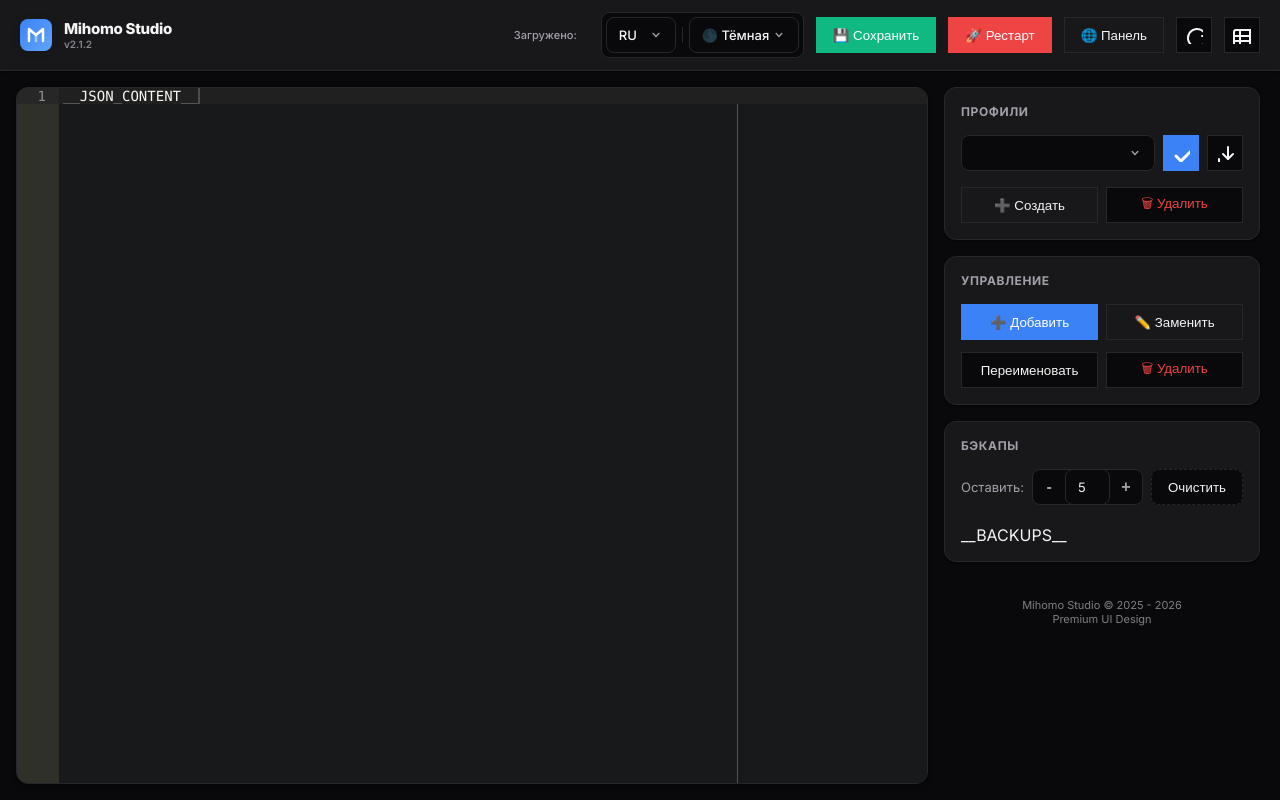
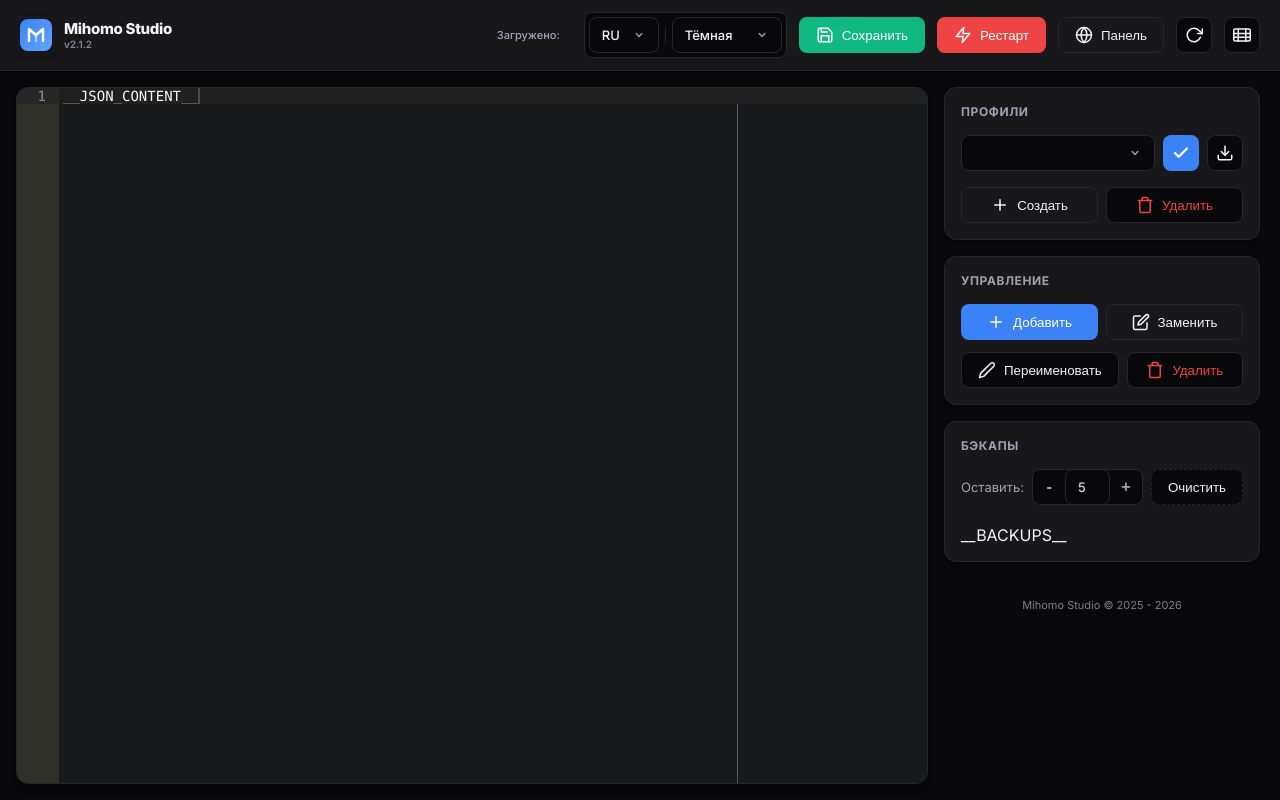
Before and after one commit to l-ptrol/mihomo_studio, a Python web app: template web/templates/index.html in a window 1280 px wide. Run offline with Jinja, Linux system fonts and the light colour scheme; the template is opened without the code that fills it, so the values that code supplies are empty; some libraries are stand-ins or nearby versions.

Commit message:
fix(ui): fix svg scaling by adding viewBox attribute

```diff
--- a/web/templates/index.html
+++ b/web/templates/index.html
@@ -136,7 +136,7 @@
 button {
     display: inline-flex; align-items: center; justify-content: center; gap: 8px;
     font-weight: 500; cursor: pointer; white-space: nowrap;
-    height: 36px; padding: 0 16px; border: 1px solid transparent;
+    height: 36px; padding: 0 16px; border: 1px solid transparent; border-radius: var(--radius-sm);
     transition: all 0.2s cubic-bezier(0.4, 0, 0.2, 1);
 }
 input, select, textarea {
@@ -316,23 +316,23 @@
             </div>
         </div>
 
-        <button onclick="save('save')" class="btn-success" data-i18n="save">
-            <svg class="ico"><path d="M19 21H5a2 2 0 0 1-2-2V5a2 2 0 0 1 2-2h11l5 5v11a2 2 0 0 1-2 2z"/><polyline points="17 21 17 13 7 13 7 21"/><polyline points="7 3 7 8 15 8"/></svg>
+        <button onclick="save('save')" class="btn-success" >
+            <svg class="ico" viewBox="0 0 24 24"><path d="M19 21H5a2 2 0 0 1-2-2V5a2 2 0 0 1 2-2h11l5 5v11a2 2 0 0 1-2 2z"/><polyline points="17 21 17 13 7 13 7 21"/><polyline points="7 3 7 8 15 8"/></svg>
             <span data-i18n="save">Сохранить</span>
         </button>
-        <button onclick="save('restart')" class="btn-danger" data-i18n="restart">
-            <svg class="ico"><path d="M13 2L3 14h9l-1 8 10-12h-9l1-8z"/></svg>
+        <button onclick="save('restart')" class="btn-danger" >
+            <svg class="ico" viewBox="0 0 24 24"><path d="M13 2L3 14h9l-1 8 10-12h-9l1-8z"/></svg>
             <span data-i18n="restart">Рестарт</span>
         </button>
-        <button onclick="openPanel()" class="btn-outline" title="Открыть встроенную панель Mihomo" data-i18n="panel">
-            <svg class="ico"><circle cx="12" cy="12" r="10"/><line x1="2" y1="12" x2="22" y2="12"/><path d="M12 2a15.3 15.3 0 0 1 4 10 15.3 15.3 0 0 1-4 10 15.3 15.3 0 0 1-4-10 15.3 15.3 0 0 1 4-10z"/></svg>
+        <button onclick="openPanel()" class="btn-outline" title="Открыть встроенную панель Mihomo" >
+            <svg class="ico" viewBox="0 0 24 24"><circle cx="12" cy="12" r="10"/><line x1="2" y1="12" x2="22" y2="12"/><path d="M12 2a15.3 15.3 0 0 1 4 10 15.3 15.3 0 0 1-4 10 15.3 15.3 0 0 1-4-10 15.3 15.3 0 0 1 4-10z"/></svg>
             <span data-i18n="panel">Панель</span>
         </button>
         <button onclick="updateStudio()" class="btn-ghost btn-icon" title="Проверить обновления">
-            <svg class="ico"><polyline points="23 4 23 10 17 10"/><path d="M20.49 15a9 9 0 1 1-2.12-9.36L23 10"/></svg>
+            <svg class="ico" viewBox="0 0 24 24"><polyline points="23 4 23 10 17 10"/><path d="M20.49 15a9 9 0 1 1-2.12-9.36L23 10"/></svg>
         </button>
         <button onclick="restartService()" class="btn-ghost btn-icon" title="Перезапустить сервис">
-            <svg class="ico"><rect x="1" y="4" width="22" height="16" rx="2" ry="2"/><line x1="1" y1="10" x2="23" y2="10"/><line x1="1" y1="15" x2="23" y2="15"/><line x1="7" y1="4" x2="7" y2="20"/><line x1="17" y1="4" x2="17" y2="20"/></svg>
+            <svg class="ico" viewBox="0 0 24 24"><rect x="1" y="4" width="22" height="16" rx="2" ry="2"/><line x1="1" y1="10" x2="23" y2="10"/><line x1="1" y1="15" x2="23" y2="15"/><line x1="7" y1="4" x2="7" y2="20"/><line x1="17" y1="4" x2="17" y2="20"/></svg>
         </button>
     </div>
 </header>
@@ -352,19 +352,19 @@
                     <div class="cs-options"></div>
                 </div>
                 <button onclick="switchProf()" class="btn-primary btn-icon" title="Выбрать">
-                    <svg class="ico" style="stroke-width: 3;"><polyline points="20 6 9 17 4 12"/></svg>
+                    <svg class="ico" viewBox="0 0 24 24" style="stroke-width: 3;"><polyline points="20 6 9 17 4 12"/></svg>
                 </button>
                 <button onclick="downloadProf()" class="btn-ghost btn-icon" title="Скачать">
-                    <svg class="ico"><path d="M21 15v4a2 2 0 0 1-2 2H5a2 2 0 0 1-2-2v-4"/><polyline points="7 10 12 15 17 10"/><line x1="12" y1="15" x2="12" y2="3"/></svg>
+                    <svg class="ico" viewBox="0 0 24 24"><path d="M21 15v4a2 2 0 0 1-2 2H5a2 2 0 0 1-2-2v-4"/><polyline points="7 10 12 15 17 10"/><line x1="12" y1="15" x2="12" y2="3"/></svg>
                 </button>
             </div>
             <div class="grid-2" style="margin-top:4px;">
-                 <button onclick="openAddProf()" class="btn-outline" data-i18n="create">
-                    <svg class="ico"><line x1="12" y1="5" x2="12" y2="19"/><line x1="5" y1="12" x2="19" y2="12"/></svg>
+                 <button onclick="openAddProf()" class="btn-outline" >
+                    <svg class="ico" viewBox="0 0 24 24"><line x1="12" y1="5" x2="12" y2="19"/><line x1="5" y1="12" x2="19" y2="12"/></svg>
                     <span data-i18n="create">Создать</span>
                  </button>
-                 <button onclick="delProf()" class="btn-ghost" style="color: var(--danger);" data-i18n="delete">
-                    <svg class="ico"><polyline points="3 6 5 6 21 6"/><path d="M19 6v14a2 2 0 0 1-2 2H7a2 2 0 0 1-2-2V6m3 0V4a2 2 0 0 1 2-2h4a2 2 0 0 1 2 2v2"/></svg>
+                 <button onclick="delProf()" class="btn-ghost" style="color: var(--danger);" >
+                    <svg class="ico" viewBox="0 0 24 24"><polyline points="3 6 5 6 21 6"/><path d="M19 6v14a2 2 0 0 1-2 2H7a2 2 0 0 1-2-2V6m3 0V4a2 2 0 0 1 2-2h4a2 2 0 0 1 2 2v2"/></svg>
                     <span data-i18n="delete">Удалить</span>
                  </button>
             </div>
@@ -373,22 +373,22 @@
         <div class="card">
             <h3 class="card-title"><span data-i18n="proxy_mgmt">Управление</span></h3>
             <div class="grid-2">
-                <button onclick="openAddProxyModal()" class="btn-primary" data-i18n="add">
-                    <svg class="ico"><line x1="12" y1="5" x2="12" y2="19"/><line x1="5" y1="12" x2="19" y2="12"/></svg>
+                <button onclick="openAddProxyModal()" class="btn-primary" >
+                    <svg class="ico" viewBox="0 0 24 24"><line x1="12" y1="5" x2="12" y2="19"/><line x1="5" y1="12" x2="19" y2="12"/></svg>
                     <span data-i18n="add">Добавить</span>
                 </button>
-                <button onclick="openEditProxyModal()" class="btn-outline" data-i18n="edit">
-                    <svg class="ico"><path d="M11 4H4a2 2 0 0 0-2 2v14a2 2 0 0 0 2 2h14a2 2 0 0 0 2-2v-7"/><path d="M18.5 2.5a2.121 2.121 0 1 1 3 3L12 15l-4 1 1-4 9.5-9.5z"/></svg>
+                <button onclick="openEditProxyModal()" class="btn-outline" >
+                    <svg class="ico" viewBox="0 0 24 24"><path d="M11 4H4a2 2 0 0 0-2 2v14a2 2 0 0 0 2 2h14a2 2 0 0 0 2-2v-7"/><path d="M18.5 2.5a2.121 2.121 0 1 1 3 3L12 15l-4 1 1-4 9.5-9.5z"/></svg>
                     <span data-i18n="edit">Заменить</span>
                 </button>
             </div>
             <div class="grid-2">
-                <button onclick="showRename()" class="btn-ghost" data-i18n="rename">
-                    <svg class="ico"><path d="M17 3a2.828 2.828 0 1 1 4 4L7.5 20.5 2 22l1.5-5.5L17 3z"/></svg>
+                <button onclick="showRename()" class="btn-ghost" >
+                    <svg class="ico" viewBox="0 0 24 24"><path d="M17 3a2.828 2.828 0 1 1 4 4L7.5 20.5 2 22l1.5-5.5L17 3z"/></svg>
                     <span data-i18n="rename">Переименовать</span>
                 </button>
-                <button onclick="showDel()" class="btn-ghost" style="color: var(--danger);" data-i18n="delete">
-                    <svg class="ico"><polyline points="3 6 5 6 21 6"/><path d="M19 6v14a2 2 0 0 1-2 2H7a2 2 0 0 1-2-2V6m3 0V4a2 2 0 0 1 2-2h4a2 2 0 0 1 2 2v2"/></svg>
+                <button onclick="showDel()" class="btn-ghost" style="color: var(--danger);" >
+                    <svg class="ico" viewBox="0 0 24 24"><polyline points="3 6 5 6 21 6"/><path d="M19 6v14a2 2 0 0 1-2 2H7a2 2 0 0 1-2-2V6m3 0V4a2 2 0 0 1 2-2h4a2 2 0 0 1 2 2v2"/></svg>
                     <span data-i18n="delete">Удалить</span>
                 </button>
             </div>
@@ -409,7 +409,7 @@
         </div>
 
         <div style="margin-top: 20px; text-align: center; font-size: 11px; opacity: 0.5;">
-            Mihomo Studio &copy; 2025 - 2026<br>Premium UI Design
+            Mihomo Studio &copy; 2025 - 2026
         </div>
     </div>
 </div>
@@ -462,8 +462,8 @@
     <input id="np-name" placeholder="my_config" style="margin-bottom:15px">
     <label style="font-size:13px; margin-bottom:6px; color:var(--txt-sec); display:block;" data-i18n="lbl_content">Содержимое:</label>
     <div style="display:flex; gap:5px; margin-bottom:10px">
-        <button onclick="document.getElementById('np-file').click()" class="btn-outline" style="flex:1" data-i18n="btn_load_file">
-            <svg class="ico"><path d="M13 2H6a2 2 0 0 0-2 2v16a2 2 0 0 0 2 2h12a2 2 0 0 0 2-2V9z"/><polyline points="13 2 13 9 20 9"/></svg>
+        <button onclick="document.getElementById('np-file').click()" class="btn-outline" style="flex:1" >
+            <svg class="ico" viewBox="0 0 24 24"><path d="M13 2H6a2 2 0 0 0-2 2v16a2 2 0 0 0 2 2h12a2 2 0 0 0 2-2V9z"/><polyline points="13 2 13 9 20 9"/></svg>
             <span data-i18n="btn_load_file">Загрузить файл</span>
         </button>
     </div>
@@ -479,7 +479,7 @@
     <div style="display:flex; justify-content:space-between; align-items:center; border-bottom:1px solid var(--bd-color); padding-bottom:15px; margin-bottom:20px;">
        <h3 id="proxyModalTitle" style="margin:0; padding:0; border:0;" data-i18n="modal_add_proxy">Добавить прокси</h3>
        <button onclick="closeM('addProxyModal')" class="btn-icon btn-ghost" style="border-radius: 50%;">
-          <svg class="ico"><line x1="18" y1="6" x2="6" y2="18"/><line x1="6" y1="6" x2="18" y2="18"/></svg>
+          <svg class="ico" viewBox="0 0 24 24"><line x1="18" y1="6" x2="6" y2="18"/><line x1="6" y1="6" x2="18" y2="18"/></svg>
        </button>
     </div>
 
@@ -491,7 +491,7 @@
             <div class="cs-options"></div>
         </div>
         <div style="font-size:12px; color:var(--warn); margin-top:8px; background:rgba(247, 185, 40, 0.1); padding:8px; border-radius:4px; display: flex; align-items: center; gap: 8px;" data-i18n="warn_edit">
-            <svg class="ico" style="width:14px; height:14px;"><path d="M10.29 3.86L1.82 18a2 2 0 0 0 1.71 3h16.94a2 2 0 0 0 1.71-3L13.71 3.86a2 2 0 0 0-3.42 0z"/><line x1="12" y1="9" x2="12" y2="13"/><line x1="12" y1="17" x2="12.01" y2="17"/></svg>
+            <svg class="ico" viewBox="0 0 24 24" style="width:14px; height:14px;"><path d="M10.29 3.86L1.82 18a2 2 0 0 0 1.71 3h16.94a2 2 0 0 0 1.71-3L13.71 3.86a2 2 0 0 0-3.42 0z"/><line x1="12" y1="9" x2="12" y2="13"/><line x1="12" y1="17" x2="12.01" y2="17"/></svg>
             <span data-i18n="warn_edit">Данные этого прокси будут полностью заменены новыми!</span>
         </div>
     </div>
@@ -523,8 +523,8 @@
         </div>
 
         <input type="file" id="wgFile" accept=".conf" style="display:none" onchange="loadWgFile(this)">
-        <button onclick="document.getElementById('wgFile').click()" class="btn-outline" style="width:100%; margin-bottom:15px;" data-i18n="btn_load_file">
-            <svg class="ico"><path d="M13 2H6a2 2 0 0 0-2 2v16a2 2 0 0 0 2 2h12a2 2 0 0 0 2-2V9z"/><polyline points="13 2 13 9 20 9"/></svg>
+        <button onclick="document.getElementById('wgFile').click()" class="btn-outline" style="width:100%; margin-bottom:15px;" >
+            <svg class="ico" viewBox="0 0 24 24"><path d="M13 2H6a2 2 0 0 0-2 2v16a2 2 0 0 0 2 2h12a2 2 0 0 0 2-2V9z"/><polyline points="13 2 13 9 20 9"/></svg>
             <span data-i18n="btn_load_file">Или загрузить .conf файл</span>
         </button>
         <button onclick="addWireguard()" class="btn-success" style="width:100%" data-i18n="btn_save">Сохранить</button>
@@ -630,36 +630,36 @@
 const TR = {
     ru: {
         title: "Mihomo Studio",
-        save: "💾 Сохранить",
-        restart: "🚀 Рестарт",
-        panel: "🌐 Панель",
-        update_btn: "🔄 Проверить обновления",
-        restart_service: "🔄 Рестарт",
+        save: "Сохранить",
+        restart: "Рестарт",
+        panel: "Панель",
+        update_btn: "Проверить обновления",
+        restart_service: "Рестарт",
         profiles: "Профили",
-        create: "➕ Создать",
-        delete: "🗑 Удалить",
-        select: "✔",
-        download: "💾",
+        create: "Создать",
+        delete: "Удалить",
+        select: "",
+        download: "",
         proxy_mgmt: "Управление",
-        add: "➕ Добавить",
-        edit: "✏️ Заменить",
+        add: "Добавить",
+        edit: "Заменить",
         rename: "Переименовать",
         backups: "Бэкапы",
         clean: "Очистить",
         keep: "Оставить:",
-        theme_dark: "🌑 Тёмная",
-        theme_light: "☀️ Светлая",
-        theme_midnight: "🌃 Полночь",
-        theme_cyber: "👾 Кибер",
-        toast_saved: "✅ Успешно сохранено",
-        toast_cleaned: "🧹 Очищено",
-        toast_deleted: "🗑 Удалено",
-        toast_restored: "♻️ Восстановлено",
-        toast_added: "✅ Добавлено",
-        toast_renamed: "✏️ Прокси переименован",
-        toast_updated: "✏️ Данные прокси обновлены",
-        toast_checking: "🔍 Проверка обновлений...",
-        toast_restarting: "🔄 Перезапуск сервиса...",
+        theme_dark: "Тёмная",
+        theme_light: "Светлая",
+        theme_midnight: "Полночь",
+        theme_cyber: "Кибер",
+        toast_saved: "Успешно сохранено",
+        toast_cleaned: "Очищено",
+        toast_deleted: "Удалено",
+        toast_restored: "Восстановлено",
+        toast_added: "Добавлено",
+        toast_renamed: "Прокси переименован",
+        toast_updated: "Данные прокси обновлены",
+        toast_checking: "Проверка обновлений...",
+        toast_restarting: "Перезапуск сервиса...",
         confirm_switch: "Переключиться на профиль {0}?",
         confirm_del_prof: "Удалить профиль {0}? Это действие необратимо.",
         confirm_del_bk: "Удалить бэкап {0}?",
@@ -689,18 +689,18 @@
         tab_vless: "VLESS",
         tab_wg: "WireGuard|AmneziaWG",
         lbl_select_edit: "Выберите прокси для изменения:",
-        warn_edit: "⚠️ Данные этого прокси будут полностью заменены новыми!",
+        warn_edit: "Данные этого прокси будут полностью заменены новыми!",
         modal_new_prof: "Новый профиль",
         lbl_prof_name: "Имя (англ, без пробелов):",
         lbl_content: "Содержимое:",
-        btn_load_file: "📂 Загрузить файл",
+        btn_load_file: "Загрузить файл",
         ph_paste_yaml: "Вставьте YAML конфиг сюда...",
         ph_auto_vless: "Автоматически из ссылки",
         ph_auto_wg: "Автоматически из Endpoint",
         ph_paste_conf: "Вставьте содержимое .conf файла сюда...",
         modal_groups: "Добавить в группы:",
-        btn_sel_all: "☑ Выбрать все",
-        btn_sel_none: "☐ Снять все",
+        btn_sel_all: "Выбрать все",
+        btn_sel_none: "Снять все",
         modal_del_proxy: "Удалить прокси",
         modal_ren_proxy: "Переименовать прокси",
         lbl_sel_ren: "Выберите прокси для переименования:",
@@ -709,45 +709,45 @@
         btn_rename: "Переименовать",
         modal_console: "Консоль",
         modal_view_bk: "Просмотр бэкапа",
-        log_loading: "⏳ Выполнение xkeen -restart...",
+        log_loading: "Выполнение xkeen -restart...",
         last_load_lbl: "Загружено: __TIME__",
         last_saved: "Сохранено:",
-        restart_service_short: "🔄 Рестарт",
-        update_btn_short: "🔄 Обновить",
+        restart_service_short: "Рестарт",
+        update_btn_short: "Обновить",
         btn_ok: "ОК"
     },
     uk: {
         title: "Mihomo Studio",
-        save: "💾 Зберегти",
-        restart: "🚀 Перезапуск",
-        panel: "🌐 Панель",
-        update_btn: "🔄 Перевірити оновлення",
-        restart_service: "🔄 Перезапуск",
+        save: "Зберегти",
+        restart: "Перезапуск",
+        panel: "Панель",
+        update_btn: "Перевірити оновлення",
+        restart_service: "Перезапуск",
         profiles: "Профілі",
-        create: "➕ Створити",
-        delete: "🗑 Видалити",
-        select: "✔",
-        download: "💾",
+        create: "Створити",
+        delete: "Видалити",
+        select: "",
+        download: "",
         proxy_mgmt: "Керування",
-        add: "➕ Додати",
-        edit: "✏️ Замінити",
+        add: "Додати",
+        edit: "Замінити",
         rename: "Перейменувати",
         backups: "Бекапи",
         clean: "Очистити",
         keep: "Залишити:",
-        theme_dark: "🌑 Темна",
-        theme_light: "☀️ Світла",
-        theme_midnight: "🌃 Північ",
-        theme_cyber: "👾 Кібер",
-        toast_saved: "✅ Успішно збережено",
-        toast_cleaned: "🧹 Очищено",
-        toast_deleted: "🗑 Видалено",
-        toast_restored: "♻️ Відновлено",
-        toast_added: "✅ Додано",
-        toast_renamed: "✏️ Проксі перейменовано",
-        toast_updated: "✏️ Дані проксі оновлено",
-        toast_checking: "🔍 Перевірка оновлень...",
-        toast_restarting: "🔄 Перезапуск сервісу...",
+        theme_dark: "Темна",
+        theme_light: "Світла",
+        theme_midnight: "Північ",
+        theme_cyber: "Кібер",
+        toast_saved: "Успішно збережено",
+        toast_cleaned: "Очищено",
+        toast_deleted: "Видалено",
+        toast_restored: "Відновлено",
+        toast_added: "Додано",
+        toast_renamed: "Проксі перейменовано",
+        toast_updated: "Дані проксі оновлено",
+        toast_checking: "Перевірка оновлень...",
+        toast_restarting: "Перезапуск сервісу...",
         confirm_switch: "Переключитися на профіль {0}?",
         confirm_del_prof: "Видалити профіль {0}? Ця дія незворотна.",
         confirm_del_bk: "Видалити бекап {0}?",
@@ -777,18 +777,18 @@
         tab_vless: "VLESS",
         tab_wg: "WireGuard|AmneziaWG",
         lbl_select_edit: "Виберіть проксі для зміни:",
-        warn_edit: "⚠️ Дані цього проксі будуть повністю замінені новими!",
+        warn_edit: "Дані цього проксі будуть повністю замінені новими!",
         modal_new_prof: "Новий профіль",
         lbl_prof_name: "Ім'я (англ, без пробілів):",
         lbl_content: "Вміст:",
-        btn_load_file: "📂 Завантажити файл",
+        btn_load_file: "Завантажити файл",
         ph_paste_yaml: "Вставте YAML конфіг сюди...",
         ph_auto_vless: "Автоматично з посилання",
         ph_auto_wg: "Автоматично з Endpoint",
         ph_paste_conf: "Вставте вміст .conf файлу сюди...",
         modal_groups: "Додати в групи:",
-        btn_sel_all: "☑ Обрати всі",
-        btn_sel_none: "☐ Зняти всі",
+        btn_sel_all: "Обрати всі",
+        btn_sel_none: "Зняти всі",
         modal_del_proxy: "Видалити проксі",
         modal_ren_proxy: "Перейменувати проксі",
         lbl_sel_ren: "Виберіть проксі для перейменування:",
@@ -797,45 +797,45 @@
         btn_rename: "Перейменувати",
         modal_console: "Консоль",
         modal_view_bk: "Перегляд бекапу",
-        log_loading: "⏳ Виконання xkeen -restart...",
+        log_loading: "Виконання xkeen -restart...",
         last_load_lbl: "Завантажено: __TIME__",
         last_saved: "Збережено:",
-        restart_service_short: "🔄 Перезапуск",
-        update_btn_short: "🔄 Оновити",
+        restart_service_short: "Перезапуск",
+        update_btn_short: "Оновити",
         btn_ok: "ОК"
     },
     en: {
         title: "Mihomo Studio",
-        save: "💾 Save",
-        restart: "🚀 Restart",
-        panel: "🌐 Panel",
-        update_btn: "🔄 Check for updates",
-        restart_service: "🔄 Restart",
+        save: "Save",
+        restart: "Restart",
+        panel: "Panel",
+        update_btn: "Check for updates",
+        restart_service: "Restart",
         profiles: "Profiles",
-        create: "➕ Create",
-        delete: "🗑 Delete",
-        select: "✔",
-        download: "💾",
+        create: "Create",
+        delete: "Delete",
+        select: "",
+        download: "",
         proxy_mgmt: "Management",
-        add: "➕ Add",
-        edit: "✏️ Replace",
+        add: "Add",
+        edit: "Replace",
         rename: "Rename",
         backups: "Backups",
         clean: "Clean",
         keep: "Keep:",
-        theme_dark: "🌑 Dark",
-        theme_light: "☀️ Light",
-        theme_midnight: "🌃 Midnight",
-        theme_cyber: "👾 Cyber",
-        toast_saved: "✅ Saved successfully",
-        toast_cleaned: "🧹 Cleaned",
-        toast_deleted: "🗑 Deleted",
-        toast_restored: "♻️ Restored",
-        toast_added: "✅ Added",
-        toast_renamed: "✏️ Proxy renamed",
-        toast_updated: "✏️ Proxy data updated",
-        toast_checking: "🔍 Checking for updates...",
-        toast_restarting: "🔄 Restarting service...",
+        theme_dark: "Dark",
+        theme_light: "Light",
+        theme_midnight: "Midnight",
+        theme_cyber: "Cyber",
+        toast_saved: "Saved successfully",
+        toast_cleaned: "Cleaned",
+        toast_deleted: "Deleted",
+        toast_restored: "Restored",
+        toast_added: "Added",
+        toast_renamed: "Proxy renamed",
+        toast_updated: "Proxy data updated",
+        toast_checking: "Checking for updates...",
+        toast_restarting: "Restarting service...",
         confirm_switch: "Switch to profile {0}?",
         confirm_del_prof: "Delete profile {0}? This action is irreversible.",
         confirm_del_bk: "Delete backup {0}?",
@@ -865,18 +865,18 @@
         tab_vless: "VLESS",
         tab_wg: "WireGuard|AmneziaWG",
         lbl_select_edit: "Select proxy to replace:",
-        warn_edit: "⚠️ This proxy's data will be fully replaced!",
+        warn_edit: "This proxy's data will be fully replaced!",
         modal_new_prof: "New Profile",
         lbl_prof_name: "Name (English, no spaces):",
         lbl_content: "Content:",
-        btn_load_file: "📂 Upload File",
+        btn_load_file: "Upload File",
         ph_paste_yaml: "Paste YAML config here...",
         ph_auto_vless: "Automatically from link",
         ph_auto_wg: "Automatically from Endpoint",
         ph_paste_conf: "Paste .conf file content here...",
         modal_groups: "Add to groups:",
-        btn_sel_all: "☑ Select All",
-        btn_sel_none: "☐ Select None",
+        btn_sel_all: "Select All",
+        btn_sel_none: "Select None",
         modal_del_proxy: "Delete Proxy",
         modal_ren_proxy: "Rename Proxy",
         lbl_sel_ren: "Select proxy to rename:",
@@ -885,11 +885,11 @@
         btn_rename: "Rename",
         modal_console: "Console",
         modal_view_bk: "View Backup",
-        log_loading: "⏳ Running xkeen -restart...",
+        log_loading: "Running xkeen -restart...",
         last_load_lbl: "Loaded: __TIME__",
         last_saved: "Saved:",
-        restart_service_short: "🔄 Restart",
-        update_btn_short: "🔄 Update",
+        restart_service_short: "Restart",
+        update_btn_short: "Update",
         btn_ok: "OK"
     }
 };
@@ -1018,7 +1018,7 @@
                 document.body.appendChild(a);
                 a.click();
                 document.body.removeChild(a);
-                showToast('💾');
+                showToast('');
             }
         });
 }
```
Also changed, not shown: GEMINI.MD (added, +28 -0 lines), .kilocode/tasks/30d05637-6fee-4a80-a1c8-728b9a3de9dc/task_metadata.json, 4 other files.
